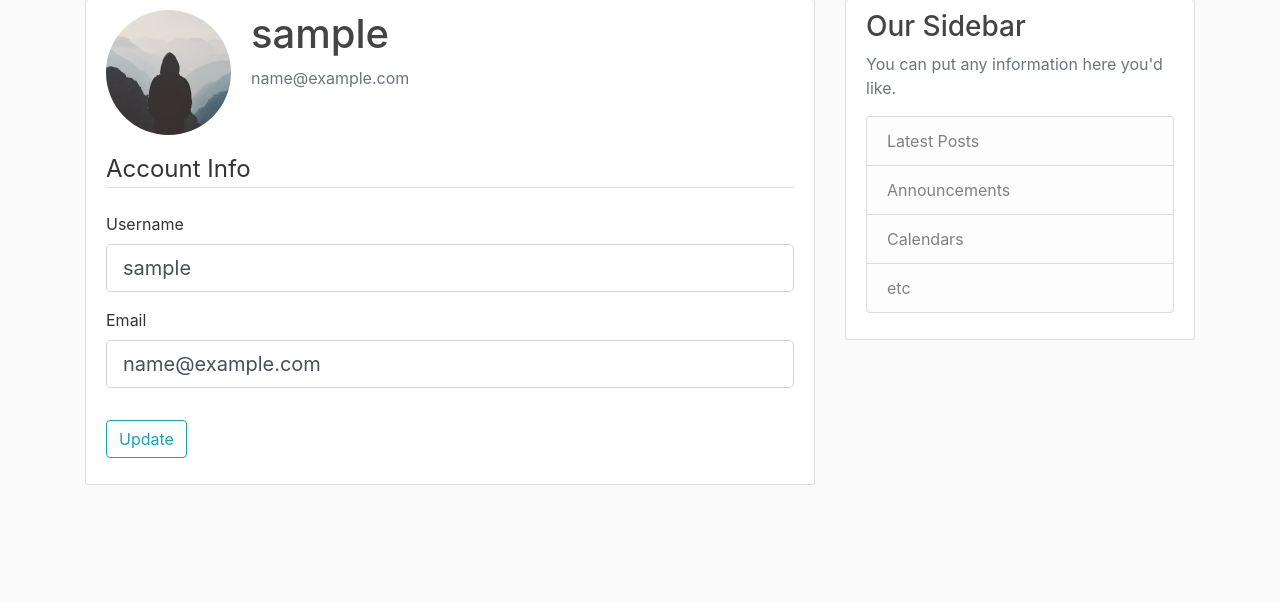
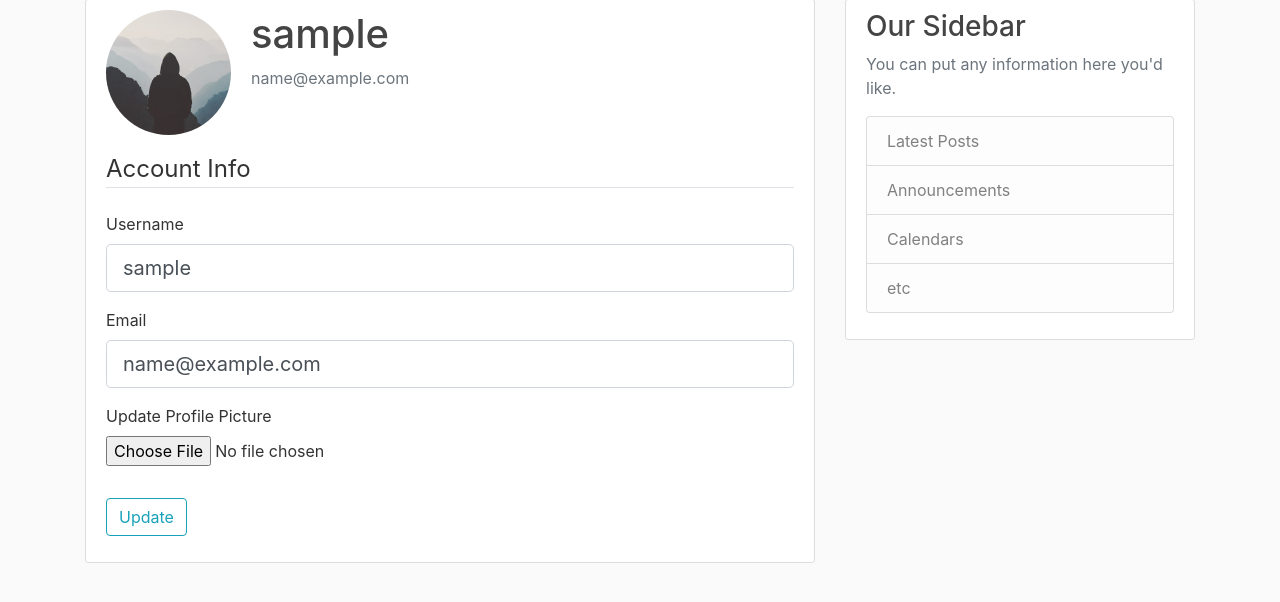
Before and after one commit to Snoblomma/Flask-Tutorial, a Flask app: page /account in a window 1280 px wide. Shown: the part 81-683 px from the top of the page. Run offline with Flask 2, Linux system fonts and the light colour scheme; the visitor is signed in with stand-in values (Sample User, id 1); data comes from the database, SQL or seed files in the repository; some libraries are stand-ins or nearby versions.

Commit message:
form foeld to update picture

```diff
--- a/flaskblog/forms.py
+++ b/flaskblog/forms.py
@@ -1,5 +1,6 @@
 from flask_login import current_user
 from flask_wtf import FlaskForm
+from flask_wtf.file import FileField, FileAllowed
 from flaskblog.models import User
 from wtforms import StringField, PasswordField, SubmitField, BooleanField
 from wtforms.validators import DataRequired, Length, Email, EqualTo, ValidationError
@@ -33,6 +34,7 @@ class LoginForm(FlaskForm):
 class UpdateAccountForm(FlaskForm):
     username = StringField('Username', validators=[DataRequired(), Length(min=2, max=20)])
     email = StringField('Email', validators=[DataRequired(), Email()])
+    picture = FileField('Update Profile Picture', validators=[FileAllowed(['jpg', 'png'])])
     submit = SubmitField('Update')
 
     def validate_username(self, username):
--- a/flaskblog/templates/account.html
+++ b/flaskblog/templates/account.html
@@ -8,7 +8,7 @@
             <p class="text-secondary">{{ current_user.email }}</p>
         </div>
     </div>
-    <form method="POST" action="">
+    <form method="POST" action="" enctype="multipart/form-data">
         {{ form.hidden_tag() }}
         <fieldset class="form-group">
             <legend class="border-bottom mb-4">Account Info</legend>
@@ -38,6 +38,15 @@
                 {{ form.email(class="form-control form-control-lg") }}
                 {% endif %}
             </div>
+            <div class="form-group">
+                {{ form.picture.label() }}
+                {{ form.picture(class='form-control-file') }}
+                {% if form.picture.errors %}
+                    {% for error in form.picture.errors %}
+                        <span class="text-danger">{{ error }}</span>
+                    {% endfor %}
+                {% endif %}
+            </div>
         </fieldset>
         <div class="form-group">
             {{ form.submit(class="btn btn-outline-info") }}
```
